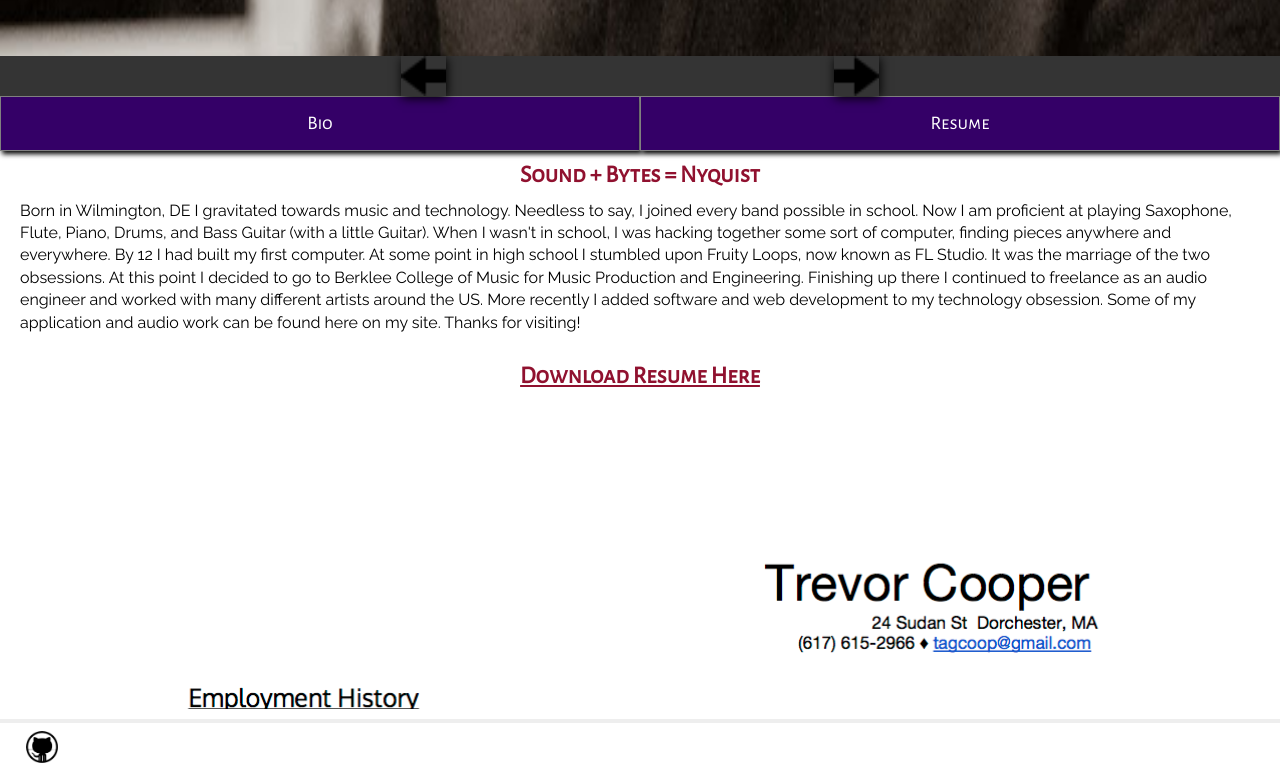
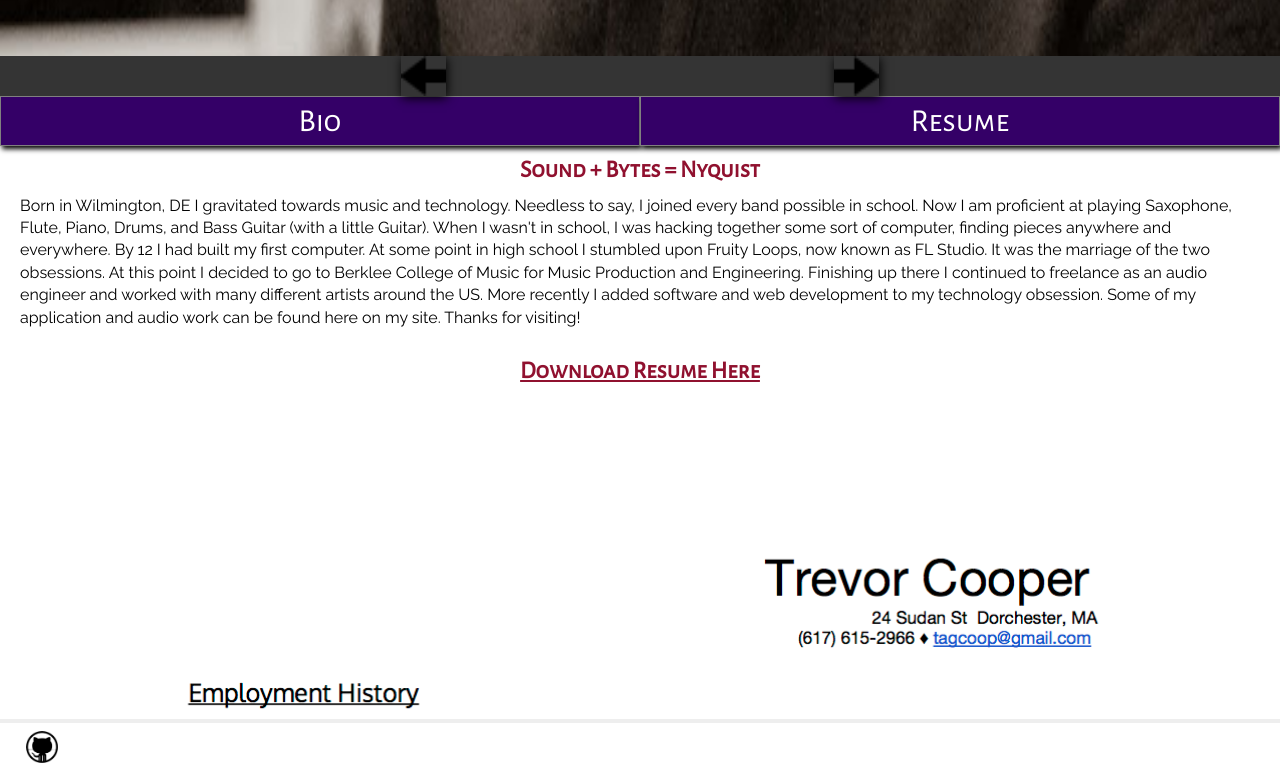
Before and after one commit to 13ruce1337/13ruce1337.github.io, a Jekyll site: the page built from about/index.html, in a window 1280 px wide. Shown: the part 1935-2700 px from the top of the page. Built offline with Jekyll 4.4.1, drawn with Linux system fonts in a browser that asks for light colours; nearby versions of some CDN libraries; Markdown is read by kramdown in place of the engine named in the settings.

Commit message:
mobile testing buttons

```diff
--- a/css/about.css
+++ b/css/about.css
@@ -67,7 +67,6 @@
   width:100%;
   height:100%;
   display:table;
-  font-size:1.2em;
 }
 .about_nav_menu li {
   display:table-cell;
@@ -79,10 +78,11 @@
 }
 .about_nav .about_nav_menu a {
   text-decoration:none;
+  font-size:2em;
   font-family:'Alegreya Sans SC';
   display:block;
   color:white;
-  padding:15px 0;
+  padding:5px 0;
   width:100%;
 }
 .about_nav .about_nav_menu a:hover {
```
